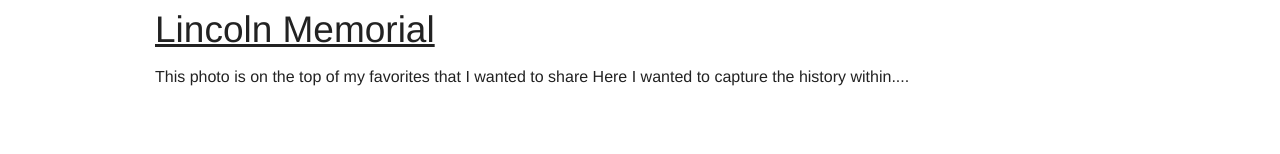
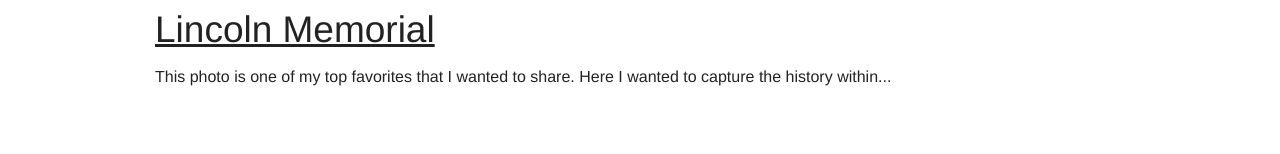
Before and after one commit to KiaraMT/KMT-Photography, a plain HTML site: page Posts.html in a window 1280 px wide. Shown: the part 5049-5203 px from the top of the page. Drawn offline with Linux system fonts and the light colour scheme.

Commit message:
Fixed re wording on posts

```diff
--- a/Posts.html
+++ b/Posts.html
@@ -99,7 +99,7 @@
         <img src="img/lincoln.JPG">
           <caption>August 5, 2015 Lincoln Memorial, Washington D.C </caption>
           <a href="lincoln.html"><h2>Lincoln Memorial</h2></a>
-            <p>This photo is on the top of my favorites that I wanted to share Here I wanted to capture the history within....</p>
+            <p>This photo is one of my top favorites that I wanted to share. Here I wanted to capture the history within...</p>
 
     </div>
 
```
